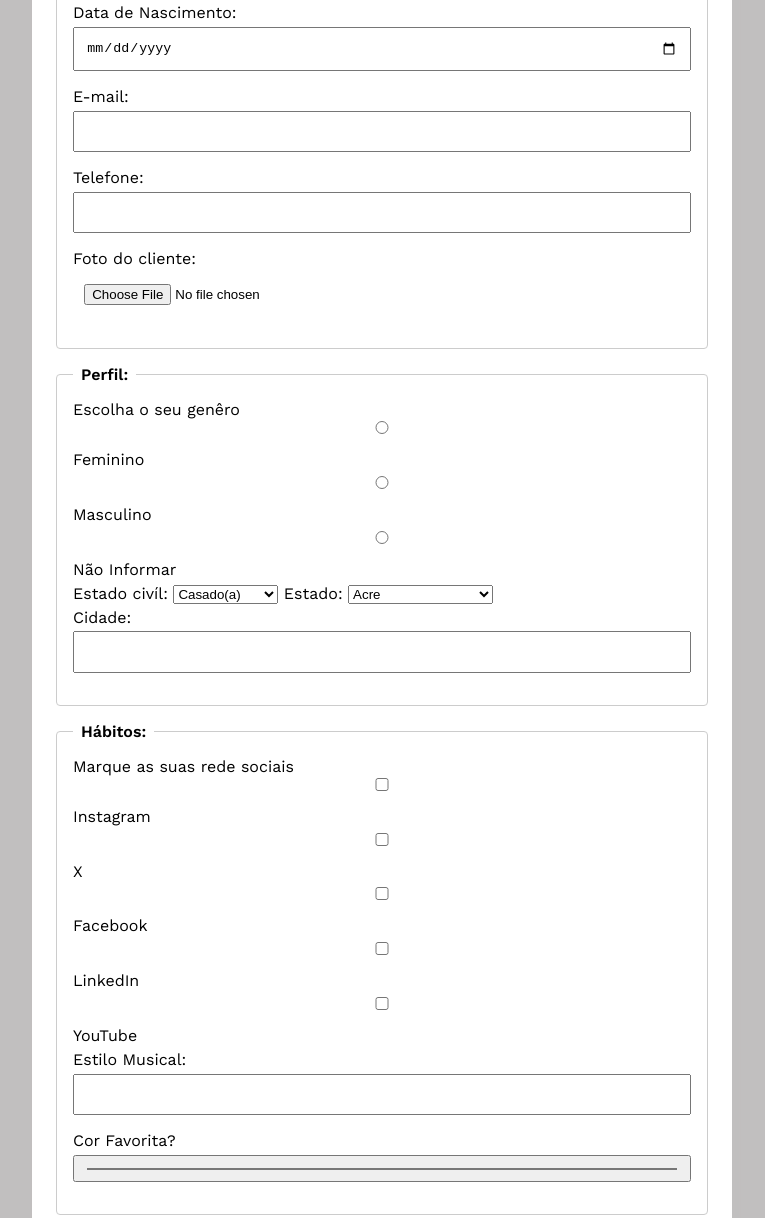
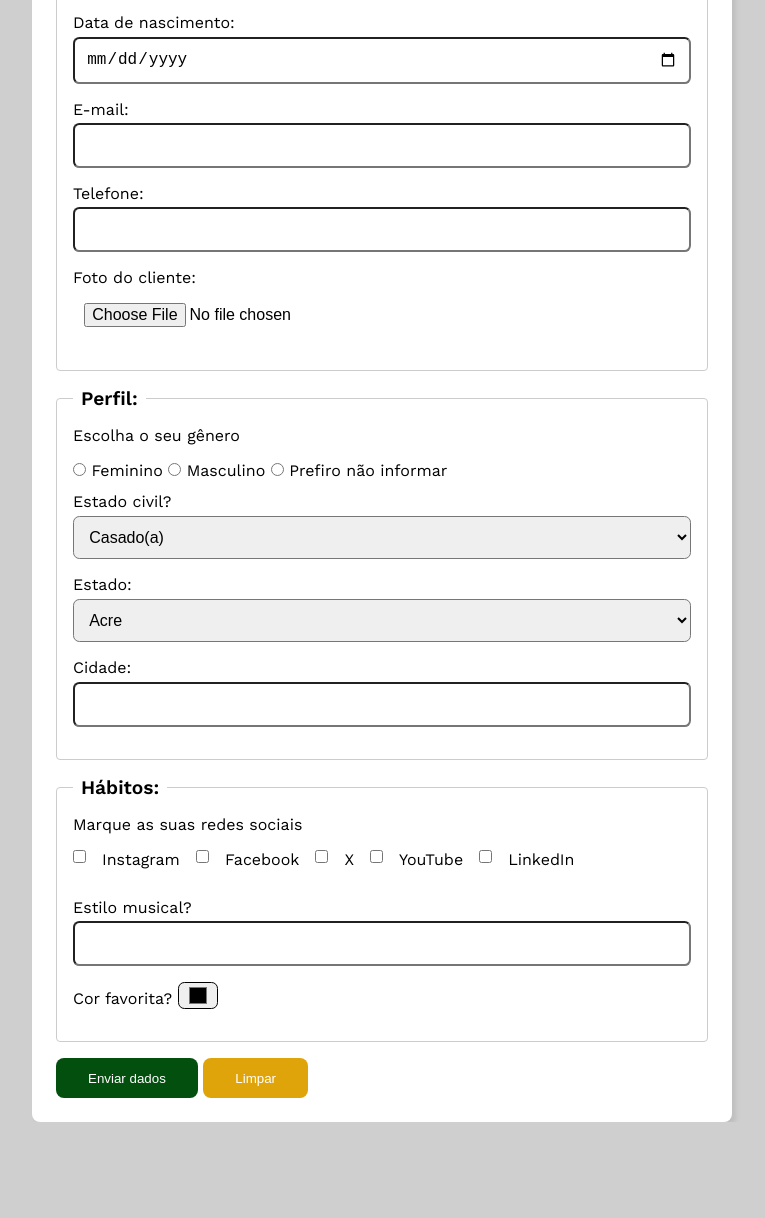
Before and after one commit to ShadownJack/UC9-Formularios, a plain HTML site: page index.html in a window 1280 px wide. Shown: the part 322-1540 px from the top of the page, without its empty margins (258-1023 px from the left). After the commit the page ends 1444 px from the top, so only its background shows below. Drawn offline with nearby package versions, Linux system fonts and the light colour scheme.

Commit message:
Formulario e projeto concluído

```diff
--- a/base.css
+++ b/base.css
@@ -4,56 +4,91 @@
 @import url('https://fonts.googleapis.com/css2?family=Fjalla+One&display=swap');
 
 * {
-
     margin: 0;
     padding: 0;
     box-sizing: border-box;
 }
 
 body {
-    background-color: #a7a4a4b2;
+    background-color: #cfcfcf;
     font-family: 'Work Sans', sans-serif;
 }
 
-.principal{
+.principal {
     width: 100%;
     max-width: 700px;
     margin: 0 auto;
 }
 
-h1{
-      font-family: 'Fjalla One', sans-serif;
-      margin: 2rem auto;
-      text-align: center;
+h1 {
+    font-family: 'Fjalla One', sans-serif;
+    margin: 2rem auto;
+    text-align: center;
 }
 
-form{
+p {
+    margin-bottom: 1rem;
+}
+
+form {
     background-color: #fff;
     padding: 1.5rem;
     border-radius: 0.5rem;
     box-shadow: 0.25rem 0.25rem 0.25rem #c0bfbf;
 }
 
-fieldset{
+fieldset {
     padding: 1rem;
     border: 1px solid #ccc;
     border-radius: 0.25rem;
     margin-bottom: 1rem;
 }
 
-legend{
+legend {
     font-weight: 600;
     padding: 0 0.5rem;
+    font-size: 1.2rem;
 }
 
-label{
+label {
     margin-bottom: 0.3rem;
     display: inline-block;
 }
 
-input{
+input, select {
     width: 100%;
     margin-bottom: 1rem;
     padding: 0.7rem;
-    border-radius: 0.24;
+    border-radius: 0.4rem;
+    font-size: 1rem;
 }
+
+input[type="radio"], input[type="checkbox"] {
+    width: auto;
+}
+
+input[type="color"] {
+    width: 2.5rem;
+    padding: 0 0.5rem;
+}
+
+button[type="submit"]{
+    background-color: #034f0d;
+    padding: 0.8rem 2rem;
+    border-radius: 0.5rem;
+    border: none;
+    color: white;
+}
+
+button[type="reset"]{
+    background-color: #e0a40b;
+    padding: 0.8rem 2rem;
+    border-radius: 0.5rem;
+    border: none;
+    color: white;
+}
+
+.redes-sociais {
+    display: flex;
+    gap: 1rem;
+}
--- a/index.html
+++ b/index.html
@@ -1,9 +1,9 @@
-<!doctype html>
+<!DOCTYPE html>
 <html lang="pt-br">
 
 <head>
-  <meta charset="UTF-8" />
-  <meta name="viewport" content="width=device-width, initial-scale=1.0" />
+    <meta charset="UTF-8">
+    <meta name="viewport" content="width=device-width, initial-scale=1.0">
     <title>Pesquisa</title>
     <link rel="stylesheet" href="./base.css">
 </head>
@@ -11,51 +11,41 @@
 <body>
 
     <div class="principal">
+        <h1>Pesquisa de Usuário</h1>
+        <form action="" method="get">
 
-    <h1>Pesquisa De Usuário</h1>
-
-    <form action="" method="get">
             <fieldset>
-
                 <legend>Dados pessoais:</legend>
                 <label for="nomeUsuarioId">Nome do usuário:</label>
-        <input type="text" name="nomeUsuario" id="nomeUsuarioId" required />
-        <br />
-        <label for="idadeUsuarioId"> Idade do usuário: </label>
-        <input type="number" name="idadeUsuario" id="idadeUsuarioId" min="12" max="100" required />
-        <br />
-        <label for="dtNascimentoId"> Data de Nascimento: </label>
-        <input type="date" name="dtNascimento" id="dtNascimentoId" />
-        <br />
+                <input type="text" name="nomeUsuario" id="nomeUsuarioId" required>
+                <br>
+                <label for="idadeUsuarioId">Idade do usuário:</label>
+                <input type="number" name="idadeUsuario" id="idadeUsuarioId" min="12" max="100" required>
+                <br>
+                <label for="dtNascimentoId">Data de nascimento:</label>
+                <input type="date" name="dtNascimento" id="dtNascimentoId">
+                <br>
                 <label for="emailUsuarioId">E-mail:</label>
-        <input type="email" name="emailUsuario" id="emailUsuarioId" required />
-        <br />
-        <label for="telefoneUsuarioId">Telefone:</label>
-        <input type="tel" name="telefoneUsuario" id="telefoneUsuarioId" />
-        <br />
+                <input type="email" name="emailUsuario" id="emailUsuarioId" required>
+                <br>
+                <label for="foneUsuarioId">Telefone:</label>
+                <input type="tel" name="foneUsuario" id="foneUsuarioId">
+                <br>
                 <label for="fotoUsuarioId">Foto do cliente:</label>
-        <input type="file" name="fotoUsuario" id="fotoUsuarioId" accept="image/*" />
-
+                <input type="file" name="fotoUsuario" id="fotoUsuarioId" accept="image/*">
             </fieldset>
 
             <fieldset>
-
                 <legend>Perfil:</legend>
-
-        <p>Escolha o seu genêro</p>
-
-        <input type="radio" name="radioPerfil" id="radioPerfilFeminino" value="feminino" />
+                <p>Escolha o seu gênero</p>
+                <input type="radio" name="radioPerfil" id="radioPerfilFeminino" value="f">
                 <label for="radioPerfilFeminino">Feminino</label>
-
-        <input type="radio" name="radioPerfil" id="radioPerfilMasculino" value="masculino" />
+                <input type="radio" name="radioPerfil" id="radioPerfilMasculino" value="m">
                 <label for="radioPerfilMasculino">Masculino</label>
-
-        <input type="radio" name="radioPerfil" id="radioPerfilNaoInformado" value="naoinformado" />
-        <label for="radioPerfilNaoInformado">Não Informar</label>
-        <br />
-
-        <label for="estadoCivilId">Estado civíl:</label>
-
+                <input type="radio" name="radioPerfil" id="radioPerfilNaoInformado" value="n">
+                <label for="radioPerfilNaoInformado">Prefiro não informar</label>
+                <br>
+                <label for="estadoCivilId">Estado civil?</label>
                 <select name="estadoCivil" id="estadoCivilId">
                     <option value="casado">Casado(a)</option>
                     <option value="solteiro">Solteiro(a)</option>
@@ -65,7 +55,6 @@
                 </select>
 
                 <label for="estadosId">Estado:</label>
-
                 <select name="estados" id="estadosId">
                     <option value="AC">Acre</option>
                     <option value="AL">Alagoas</option>
@@ -94,56 +83,43 @@
                     <option value="SP">São Paulo</option>
                     <option value="SE">Sergipe</option>
                     <option value="TO">Tocantins</option>
-
                 </select>
                 <br>
-
                 <label for="usuarioCidadeId">Cidade:</label>
-
                 <input type="text" name="usuarioCidade" id="usuarioCidadeId">
-
             </fieldset>
 
             <fieldset>
-
                 <legend>Hábitos:</legend>
-
-        <p>Marque as suas rede sociais</p>
+                <p>Marque as suas redes sociais</p>
+                <div class="redes-sociais">
                     <input type="checkbox" name="redesSociais" id="instagramId" value="instagram">
                     <label for="instagramId">Instagram</label>
-
+                    <input type="checkbox" name="redesSociais" id="facebookId" value="facebook">
+                    <label for="facebookId">Facebook</label>
                     <input type="checkbox" name="redesSociais" id="xId" value="x">
                     <label for="xId">X</label>
-
-        <input type="checkbox" name="redesSociais" id="facebookId" value="facebook">
-        <label for="facebookId">Facebook</label>
-
-        <input type="checkbox" name="redesSociais" id="linkedinId" value="linkedin">
-        <label for="xId">LinkedIn</label>
-
                     <input type="checkbox" name="redesSociais" id="youtubeId" value="youtube">
                     <label for="youtubeId">YouTube</label>
+                    <input type="checkbox" name="redesSociais" id="linkedinId" value="linkedin">
+                    <label for="linkedinId">LinkedIn</label>
+                </div>
                 <br>
-        <label for="estiloMusicalId">Estilo Musical:</label>
+                <label for="estiloMusicalId">Estilo musical?</label>
                 <input type="text" name="estiloMusical" id="estiloMusicalId" list="estilosMusicais">
-
                 <datalist id="estilosMusicais">
                     <option value="Rock">
                     <option value="Pop">
-          <option value="Eletronica">
-          <option value="Sertanejo">
+                    <option value="Samba">
+                    <option value="Pagode">
+                    <option value="Eletrônico">
+                    <option value="Forró">
                     <option value="Funk">
-          <option value="K-pop">
-          <option value="Pagode">
-          <option value="Samba">
                     <option value="MPB">
                 </datalist>
                 <br>
-
-        <label for="corFavoritaId"> Cor Favorita?</label>
+                <label for="corFavoritaId">Cor favorita?</label>
                 <input type="color" name="corFavorita" id="corFavoritaId">
-
-
             </fieldset>
 
             <button type="submit">Enviar dados</button>
@@ -152,6 +128,7 @@
         </form>
     </div>
 
+
 </body>
 
 </html>
```
Lines whose indentation alone changed are shown as unchanged.
